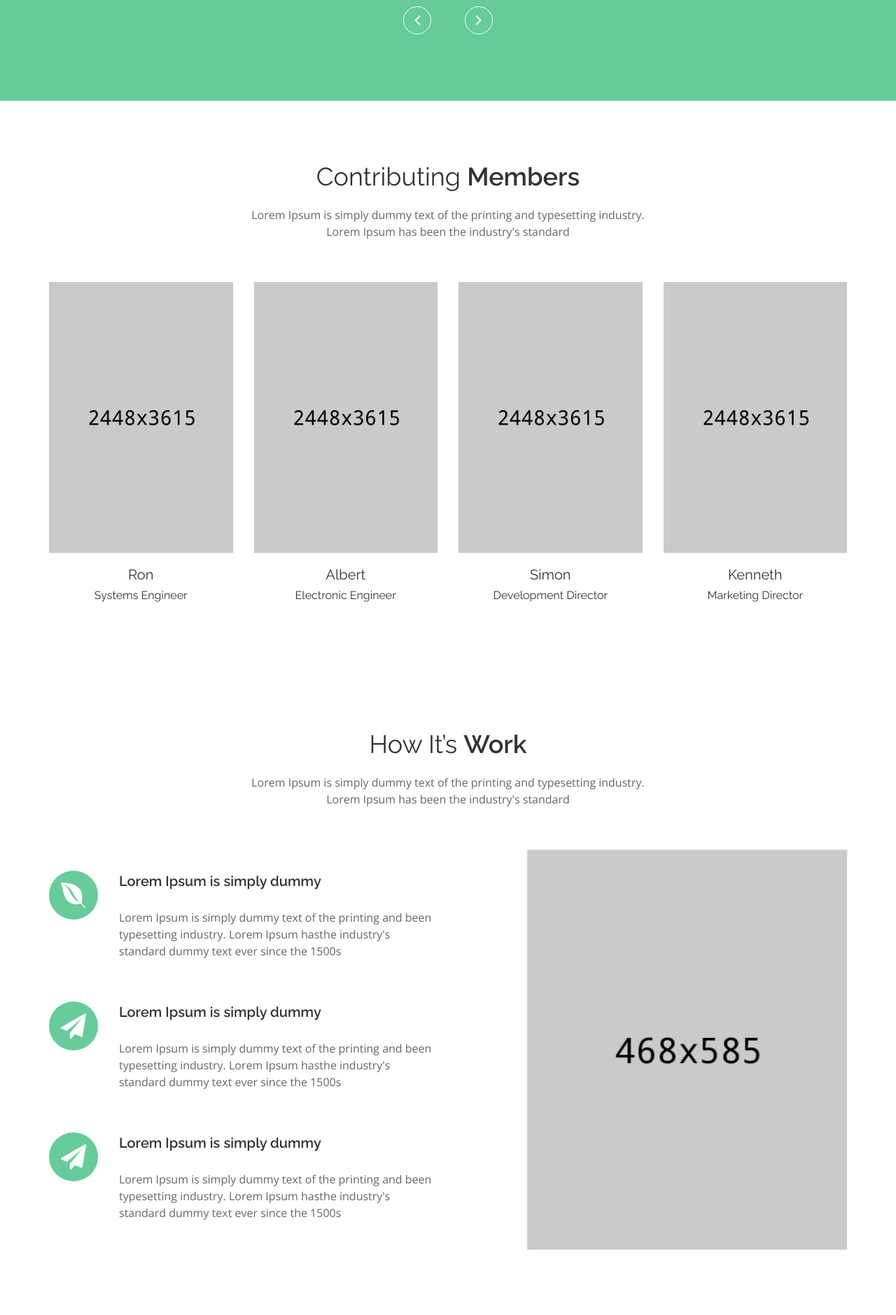
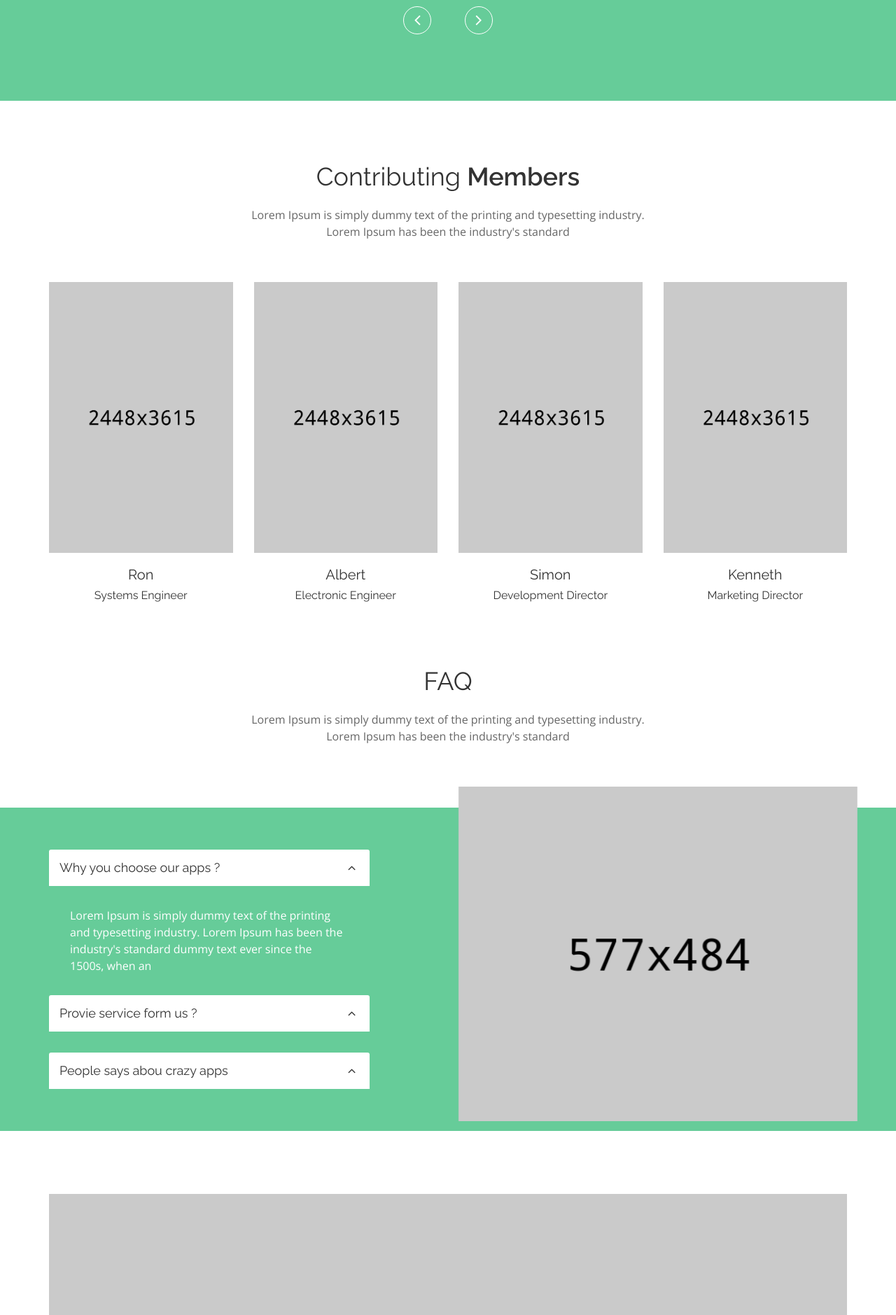
Before and after one commit to oprogfrogo/pid, a PHP site: page / in a window 1280 px wide. Shown: the part 2120-3999 px from the top of the page at 70% size. Run offline with PHP 8.4, Linux system fonts and the light colour scheme.

Commit message:
remove how it works section. update icons

```diff
--- a/index.php
+++ b/index.php
@@ -229,7 +229,7 @@
                     <div class="single-feature text-center">
                         <div class="icon">
                             <div class="icon-cell">
-                                <img src="assets/img/feture/f1.png" alt="">
+                                <i class="fa fa-cogs fa-2x"></i>
                             </div>
                         </div>
                         <h3>Aritificial Intelligence</h3>
@@ -243,7 +243,7 @@
                     <div class="single-feature text-center">
                         <div class="icon">
                             <div class="icon-cell">
-                                <img src="assets/img/feture/f2.png" alt="">
+                                <i class="fa fa-android fa-2x"></i>
                             </div>
                         </div>
                         <h3>Robotics</h3>
@@ -256,7 +256,7 @@
                     <div class="single-feature text-center">
                         <div class="icon">
                             <div class="icon-cell">
-                                <img src="assets/img/feture/f3.png" alt="">
+                                <i class="fa fa-industry fa-2x"></i>
                             </div>
                         </div>
                         <h3>Industry</h3>
@@ -449,61 +449,6 @@
         </div>
     </section>
     <!-- Team area end -->
-
-    <section id="work-feture" class="work-feture-area section-big">
-        <div class="container">
-            <div class="row">
-                <!-- section-title -->
-                <div class="section-title">
-                    <h2>How it’s   <span>Work</span></h2>
-                    <p>Lorem Ipsum is simply dummy text of the printing and typesetting industry. Lorem Ipsum has been the industry's standard</p>
-                </div>
-            </div>
-
-            <div class="row">
-                <div class="col-md-6">
-                    <div class="work-feture mt-30">
-                        <div class="sw-feture mt-60">
-                            <div class="wf-icon">
-                                <i class="fa fa-envira"></i>
-                            </div>
-
-                            <div class="swf-text">
-                                <h3>Lorem Ipsum is simply dummy </h3>
-                                <p>Lorem Ipsum is simply dummy text of the printing and been typesetting industry. Lorem Ipsum hasthe industry's standard dummy text ever since the 1500s </p>
-                            </div>
-                        </div>
-                        <div class="sw-feture mt-60">
-                            <div class="wf-icon">
-                                <i class="fa fa-paper-plane"></i>
-                            </div>
-
-                            <div class="swf-text">
-                                <h3>Lorem Ipsum is simply dummy </h3>
-                                <p>Lorem Ipsum is simply dummy text of the printing and been typesetting industry. Lorem Ipsum hasthe industry's standard dummy text ever since the 1500s </p>
-                            </div>
-                        </div>
-                        <div class="sw-feture mt-60">
-                            <div class="wf-icon">
-                                <i class="fa fa-paper-plane"></i>
-                            </div>
-
-                            <div class="swf-text">
-                                <h3>Lorem Ipsum is simply dummy </h3>
-                                <p>Lorem Ipsum is simply dummy text of the printing and been typesetting industry. Lorem Ipsum hasthe industry's standard dummy text ever since the 1500s </p>
-                            </div>
-                        </div>
-
-                    </div>
-                </div>
-                <div class="col-md-5 col-md-offset-1">
-                    <div class="work-feture-img mt-30">
-                        <img src="assets/img/work/work-feture.png" alt="">
-                    </div>
-                </div>
-            </div>
-        </div>
-    </section>
 
     <!-- Faq area Start -->
     <section id="faq" class="faq-area">
```
